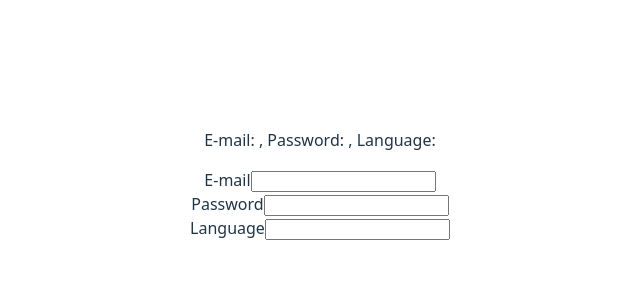
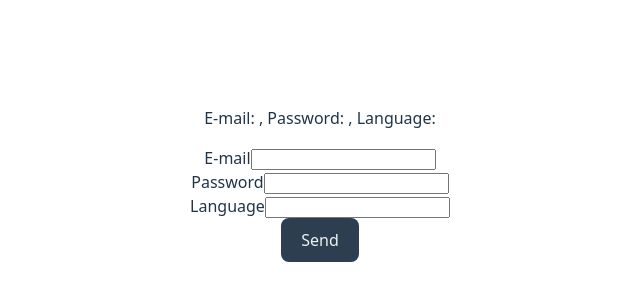
Before and after one commit to patrykomiotek/2a-react, a React (Vite) app: page / in a window 1280 px wide. Shown: the part 224-524 px from the top of the page, without its empty margins (320-960 px from the left). Built offline with nearby package versions, Linux system fonts and the light colour scheme.

Commit message:
with console log

```diff
--- a/src/components/RegistrationForm.tsx
+++ b/src/components/RegistrationForm.tsx
@@ -1,12 +1,20 @@
-import { useState } from "react";
+import { useState, type FormEventHandler } from "react";
+import { Button } from "../ui/Button";
 
 export const RegistrationForm = () => {
   const [email, setEmail] = useState("");
   const [password, setPassword] = useState("");
   const [language, setLanguage] = useState("");
 
+  const handleSubmit: FormEventHandler = (event) => {
+    event.preventDefault();
+    // FormData
+    // state
+    console.log({ email, password, language });
+  };
+
   return (
-    <div>
+    <form onSubmit={handleSubmit}>
       <p>
         E-mail: {email}, Password: {password}, Language: {language}
       </p>
@@ -33,6 +41,9 @@ export const RegistrationForm = () => {
           onChange={(event) => setLanguage(event.target.value)}
         />
       </div>
-    </div>
+      <div>
+        <Button type="submit" label="Send" />
+      </div>
+    </form>
   );
 };
```
